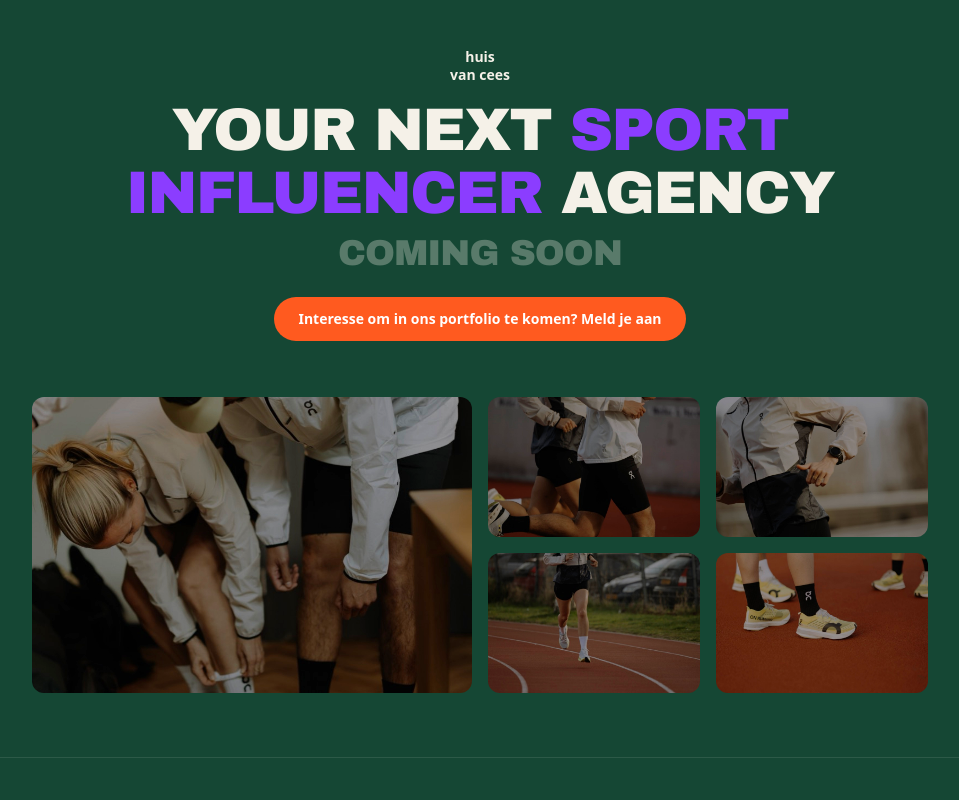
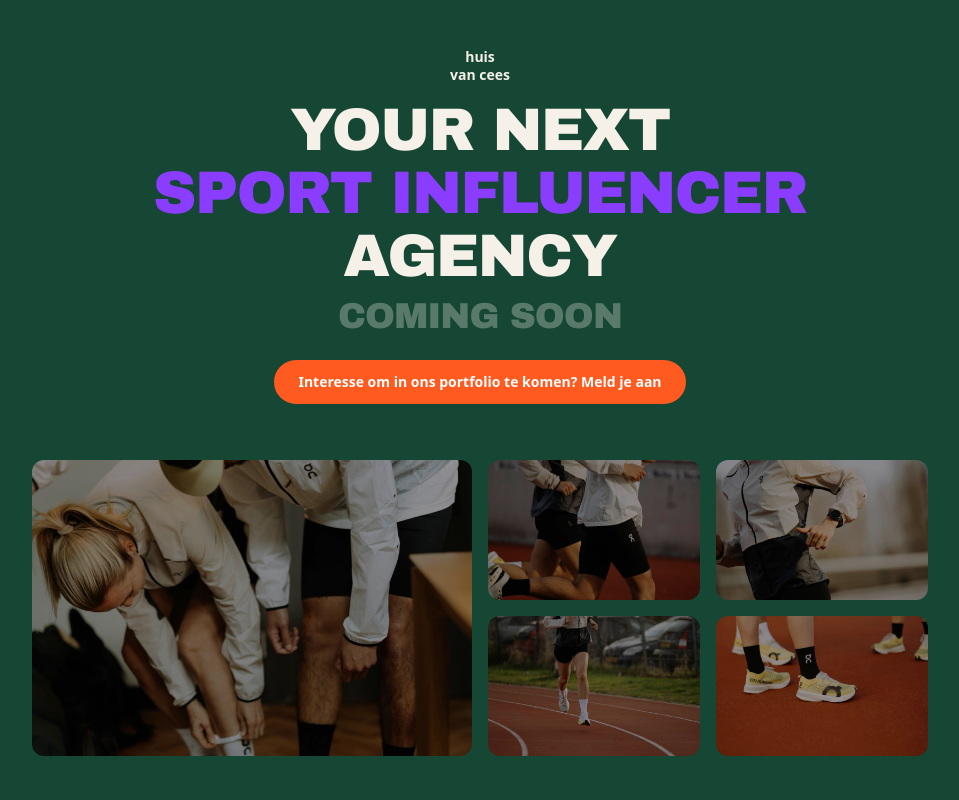
Before and after one commit to charlottetti2026/huis-van-cees, a React (Vite) app: page / in a window 1280 px wide. Shown: the top 800 px of the page, without its empty margins (160-1119 px from the left). Built offline with nearby package versions, Linux system fonts and the light colour scheme.

Commit message:
Koptekst op drie vaste regels: Your next / Sport influencer / Agency

```diff
--- a/src/App.tsx
+++ b/src/App.tsx
@@ -60,8 +60,11 @@ function Hero() {
         van cees
       </p>
       <h1 className="font-display mt-4 max-w-3xl text-4xl leading-[1.05] tracking-tight uppercase sm:text-6xl">
-        Your next <span style={{ color: PURPLE }}>sport influencer</span>{' '}
-        agency
+        Your next
+        <br />
+        <span style={{ color: PURPLE }}>Sport influencer</span>
+        <br />
+        Agency
       </h1>
       <p className="font-display mt-2 text-3xl tracking-tight uppercase opacity-30 sm:text-4xl">
         Coming soon
```
